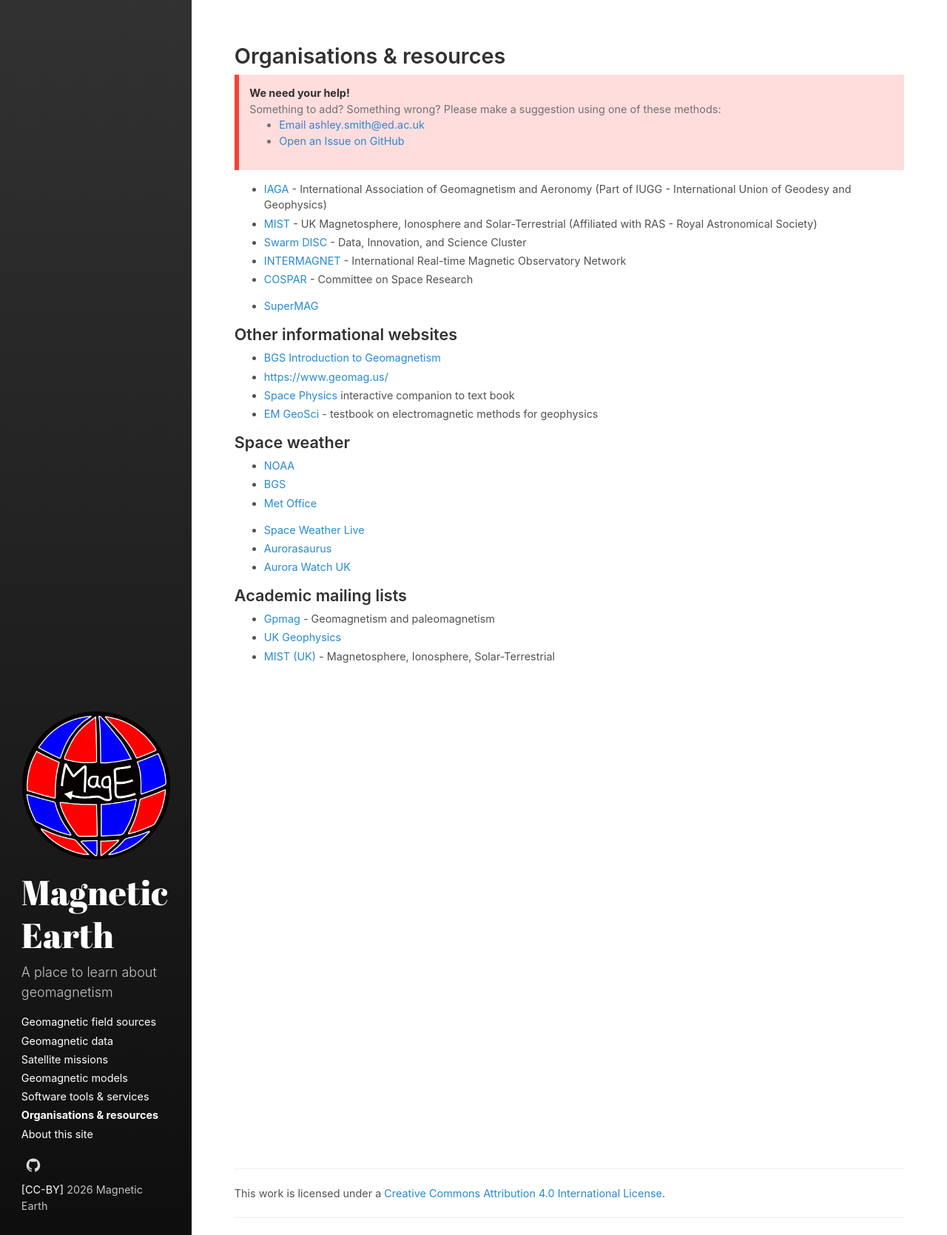
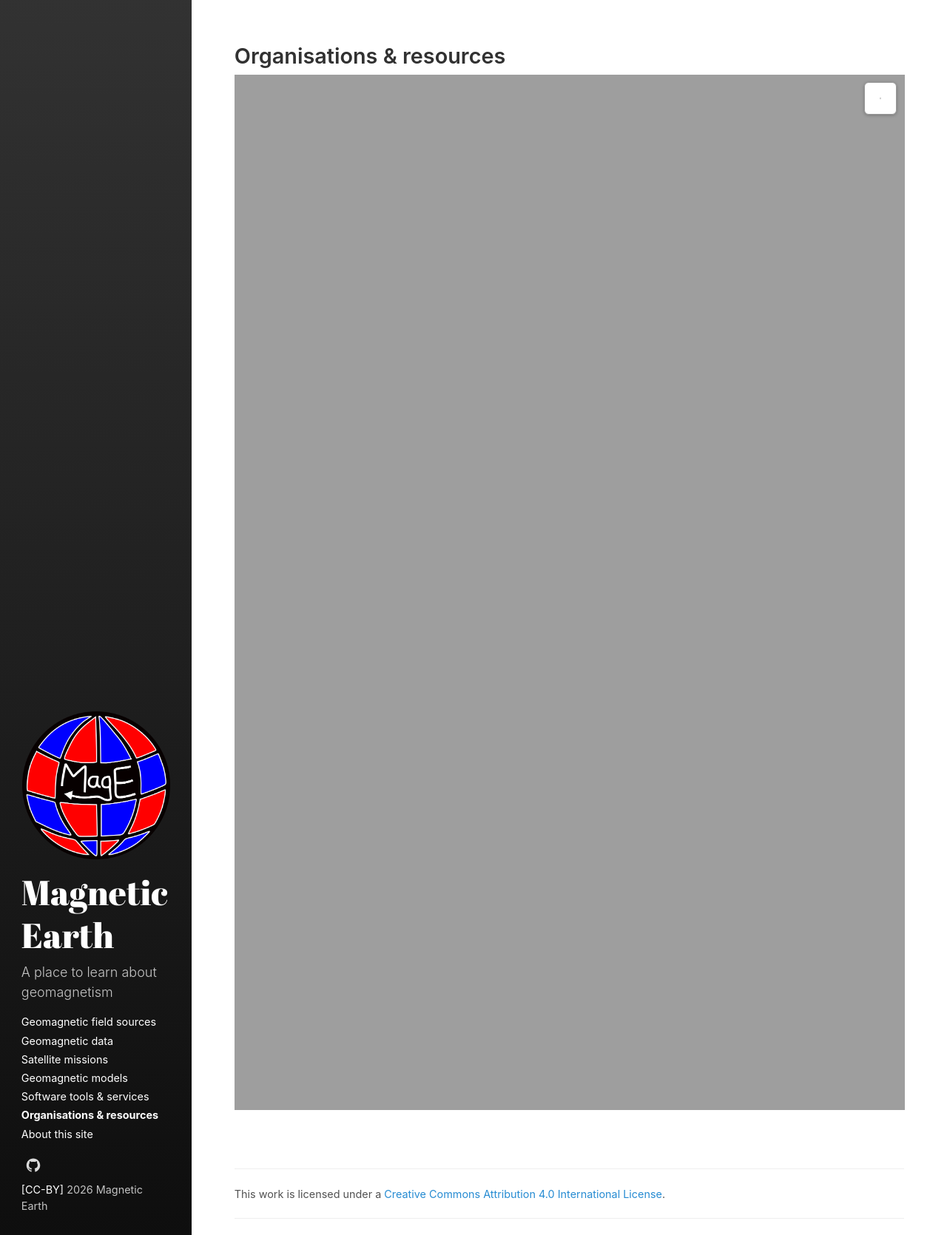
Before and after one commit to MagneticEarth/MagneticEarth.github.io, a Jekyll site: the page built from pages/organisations.md, in a window 1280 px wide. Shown: the whole page at 74% size. Built offline with Jekyll 4.4.1, drawn with Linux system fonts in a browser that asks for light colours.

Commit message:
Embed the resources page. some other tweaks

```diff
--- a/_layouts/page.html
+++ b/_layouts/page.html
@@ -6,14 +6,14 @@
   <h1 class="page-title">{{ page.title }}</h1>
 </header>
 
-<div class="message">
+<!--<div class="message">
   <strong>We need your help!</strong><br>
   Something to add? Something wrong? Please make a suggestion using one of these methods:<br>
   <ul>
     <li><a href="mailto:ashley.smith@ed.ac.uk">Email ashley.smith@ed.ac.uk</a></li>
     <li><a href="https://github.com/MagneticEarth/MagneticEarth.github.io/issues">Open an Issue on GitHub</a></li>
   </ul>
-</div>
+</div>-->
 
 <div class="content">
   {{ content }}
--- a/pages/about.md
+++ b/pages/about.md
@@ -5,16 +5,17 @@
 sidebar_sort_order: 99
 ---
 
-This website is maintained as a voluntary effort and not tied to any particular organisation. It is developed with an open source spirit, coordinated through a GitHub organisation - [Magnetic Earth](https://github.com/MagneticEarth) - where you will find code used to build the site and some of the visualisations. Code is available under the MIT license and content (text etc.) under the CC-BY license (unless otherwise indicated): please feel free to re-use however you like and cite magneticearth.org as the source.
+This website is maintained as a voluntary effort and not tied to any particular organisation. It is developed with an open source spirit, coordinated through a GitHub organisation - [Magnetic Earth](https://github.com/MagneticEarth) - where you will find code used to build the site and some of the visualisations. Code is available under the MIT license and content (text etc.) under the CC-BY license (unless otherwise indicated): please feel free to re-use however you like and cite `magneticearth.org` as the source.
 
 ## Contributing
 
-All forms of contribution are welcome! Please use one of the links above to get involved.
+All forms of contribution are welcome!
 
-If you are familiar with GitHub and Jekyll (or even just Markdown), you can make Pull Requests directly with changes to the [content pages](https://github.com/MagneticEarth/MagneticEarth.github.io/tree/master/pages) (we can then test and verify contributions before they go live).
+If you are familiar with GitHub and Jekyll (or even just Markdown), you can make Pull Requests directly with changes to the [content pages](https://github.com/MagneticEarth/MagneticEarth.github.io/tree/main/pages) (we can then test and verify contributions before they go live).
 
+Alternatively just [get in touch](https://mag.earth/contact/) or [open an issue on GitHub](https://github.com/MagneticEarth/MagneticEarth.github.io/issues/new) with your ideas or suggestions.
 
-## Contributors
+<!--## Contributors
 
 {% for author in site.data.authors %}
 <li>
@@ -43,4 +44,4 @@
         </a>|
         {% endif %}
 </li>
-{% endfor %}
+{% endfor %}-->
--- a/pages/organisations.md
+++ b/pages/organisations.md
@@ -5,37 +5,35 @@
 sidebar_sort_order: 98
 ---
 
-- [IAGA](http://www.iaga-aiga.org/) - International Association of Geomagnetism and Aeronomy
-  (Part of IUGG - International Union of Geodesy and Geophysics)
-- [MIST](http://www.mist.ac.uk) - UK Magnetosphere, Ionosphere and Solar-Terrestrial
-  (Affiliated with RAS - Royal Astronomical Society)
-- [Swarm DISC](https://earth.esa.int/web/guest/missions/esa-eo-missions/swarm/disc) - Data, Innovation, and Science Cluster
-- [INTERMAGNET](https://www.intermagnet.org/) - International Real-time Magnetic Observatory Network
-- [COSPAR](https://cosparhq.cnes.fr/) - Committee on Space Research
+<div id="resources-embed" style="position:relative;">
+  <button id="resources-embed-toggle" title="Expand" style="position:absolute; top:10px; right:10px; z-index:1001; width:44px; height:44px; display:flex; align-items:center; justify-content:center; cursor:pointer; border:1px solid #999; border-radius:6px; background:#fff; box-shadow:0 1px 4px rgba(0,0,0,0.25);">
+    <svg viewBox="0 0 24 24" width="24" height="24" fill="none" stroke="#333" stroke-width="2.5" stroke-linecap="round" stroke-linejoin="round"><path d="M8 3H5a2 2 0 0 0-2 2v3M16 3h3a2 2 0 0 1 2 2v3M21 16v3a2 2 0 0 1-2 2h-3M8 21H5a2 2 0 0 1-2-2v-3"/></svg>
+  </button>
+  <iframe id="resources-embed-iframe" src="https://magneticearth.org/resources/index.html" style="width:100%; height:1400px; border:none; display:block;" title="Organisations & resources"></iframe>
+</div>
 
-- [SuperMAG](http://supermag.jhuapl.edu/)
+<script>
+(function () {
+  var expandIcon = '<svg viewBox="0 0 24 24" width="24" height="24" fill="none" stroke="#333" stroke-width="2.5" stroke-linecap="round" stroke-linejoin="round"><path d="M8 3H5a2 2 0 0 0-2 2v3M16 3h3a2 2 0 0 1 2 2v3M21 16v3a2 2 0 0 1-2 2h-3M8 21H5a2 2 0 0 1-2-2v-3"/></svg>';
+  var collapseIcon = '<svg viewBox="0 0 24 24" width="24" height="24" fill="none" stroke="#333" stroke-width="2.5" stroke-linecap="round"><path d="M6 6l12 12M18 6L6 18"/></svg>';
 
+  var wrap = document.getElementById('resources-embed');
+  var btn = document.getElementById('resources-embed-toggle');
+  var frame = document.getElementById('resources-embed-iframe');
 
-## Other informational websites
-
-- [BGS Introduction to Geomagnetism](http://www.geomag.bgs.ac.uk/education/earthmag.html)
-- [https://www.geomag.us/](https://www.geomag.us/)
-- [Space Physics](http://spacephysics.ucla.edu/index.html) interactive companion to text book
-- [EM GeoSci](https://em.geosci.xyz) - testbook on electromagnetic methods for geophysics
-
-
-## Space weather
-
-- [NOAA](https://www.swpc.noaa.gov/)
-- [BGS](http://geomag.bgs.ac.uk/data_service/space_weather/Global_activity_now.html)
-- [Met Office](https://www.metoffice.gov.uk/weather/specialist-forecasts/space-weather)
-
-- [Space Weather Live](https://www.spaceweatherlive.com/)
-- [Aurorasaurus](http://www.aurorasaurus.org/)
-- [Aurora Watch UK](https://aurorawatch.lancs.ac.uk/)
-
-## Academic mailing lists
-
-- [Gpmag](https://lists.ucsd.edu/mailman/listinfo/gpmag-l) - Geomagnetism and paleomagnetism
-- [UK Geophysics](https://www.jiscmail.ac.uk/cgi-bin/webadmin?A0=GEOPHYSICS)
-- [MIST (UK)](http://www.mist.ac.uk/community/mist-mailing-list) - Magnetosphere, Ionosphere, Solar-Terrestrial
+  btn.addEventListener('click', function () {
+    var expanded = wrap.classList.toggle('expanded');
+    if (expanded) {
+      wrap.style.cssText = 'position:fixed; top:0; left:0; width:100vw; height:100vh; z-index:1000; background:#fff; margin:0;';
+      frame.style.height = '100%';
+      document.body.style.overflow = 'hidden';
+    } else {
+      wrap.style.cssText = 'position:relative;';
+      frame.style.height = '1400px';
+      document.body.style.overflow = '';
+    }
+    btn.innerHTML = expanded ? collapseIcon : expandIcon;
+    btn.title = expanded ? 'Collapse' : 'Expand';
+  });
+})();
+</script>
```
Also changed, not shown: _data/authors.yml (+4 -5 lines), pages/magsources.md (+4 -0 lines), pages/software.md (+15 -26 lines), README.md.
